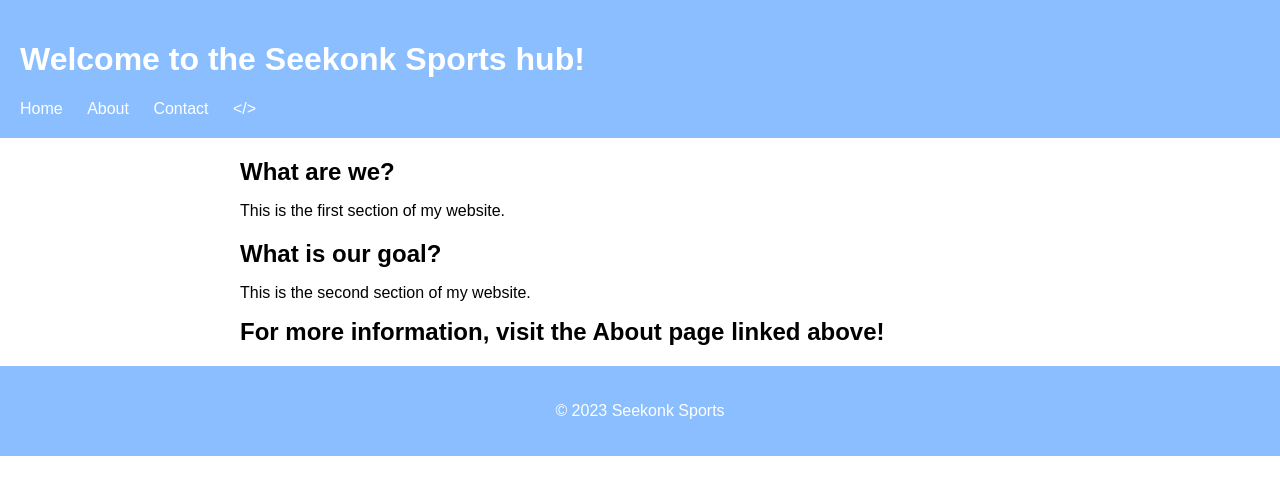
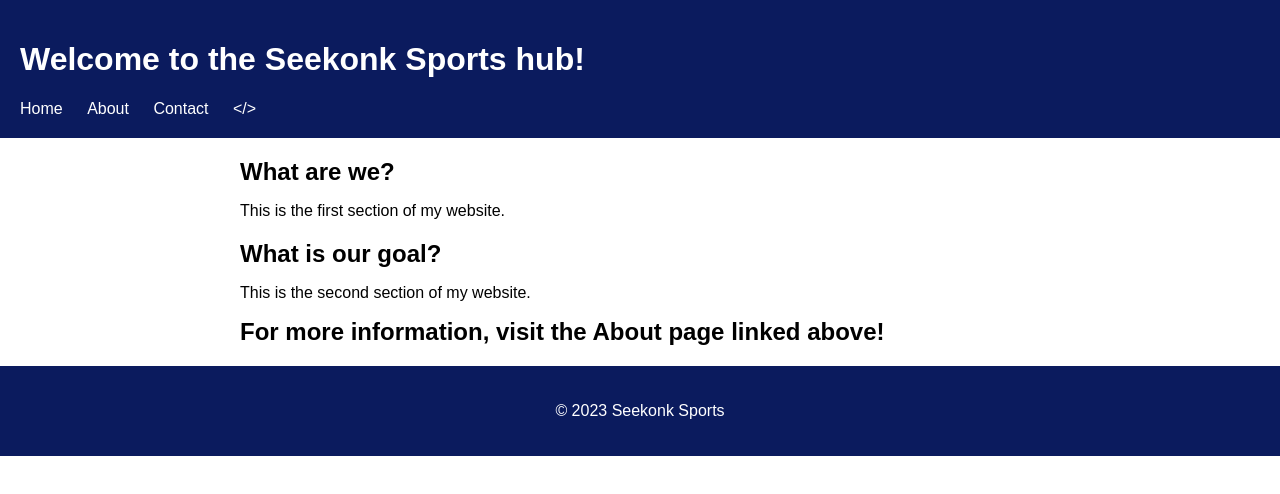
Before and after one commit to seekonksports/seekonksports.github.io, a plain HTML site: page index.html in a window 1280 px wide. Drawn offline with Linux system fonts and the light colour scheme.

Commit message:
Update style.css

```diff
--- a/style.css
+++ b/style.css
@@ -5,7 +5,7 @@ body {
 }
 
 header {
-  background-color: #8abeff;
+  background-color: #0b1b5e;
   color: #fff;
   padding: 20px;
 }
@@ -45,7 +45,7 @@ section p {
 }
 
 footer {
-  background-color: #8abeff;
+  background-color: #0b1b5e;
   color: #fff;
   padding: 20px;
   text-align: center;
```
